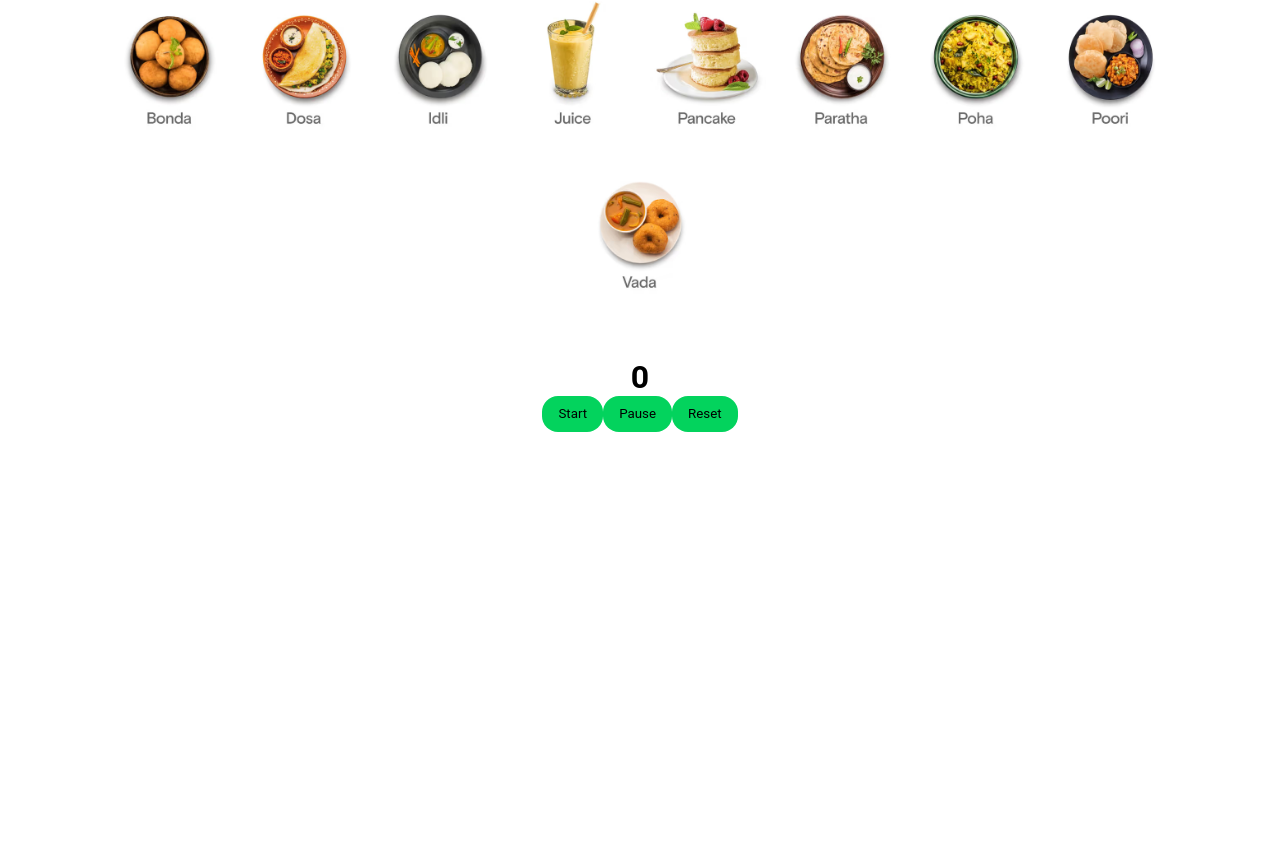
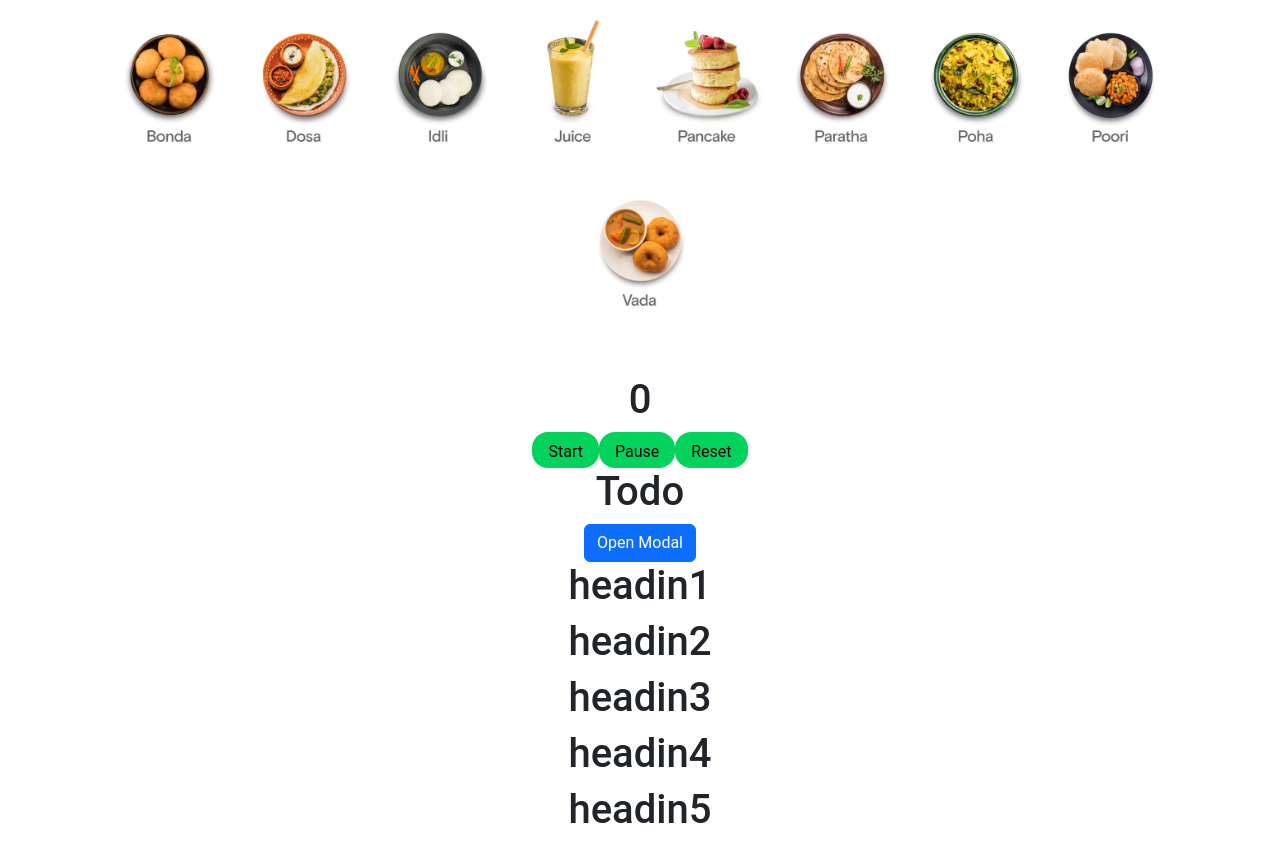
Before and after one commit to jeginilokeshreddy/foodorder, a React (Create React App) app: page / in a window 1280 px wide. Shown: the part 198-1040 px from the top of the page. Before the commit the page ends 800 px from the top, so only its background shows below. Built offline with nearby package versions, Linux system fonts and the light colour scheme.

Commit message:
useref array format-class-2

```diff
--- a/package.json
+++ b/package.json
@@ -13,6 +13,7 @@
     "@testing-library/react": "^13.4.0",
     "@testing-library/user-event": "^13.5.0",
     "axios": "^1.7.7",
+    "bootstrap": "^5.3.3",
     "json": "^11.0.0",
     "json-server": "^1.0.0-beta.3",
     "react": "^18.3.1",
--- a/src/components/displayitems/Displayitems.jsx
+++ b/src/components/displayitems/Displayitems.jsx
@@ -1,61 +1,258 @@
-
-import React, { useState, useEffect, useRef } from "react";
+import React, { useState, useRef } from "react";
 import "./Displayitem.scss"
 import itemimages from "../../asserts/Itemimages"
-import axios from "axios";
+import 'bootstrap/dist/css/bootstrap.min.css';
+import 'bootstrap/dist/js/bootstrap.bundle.min.js';
+import Todolist from "../todolist/Todolist";
 
 export default function Displayitems() {
     const [countervalue, setCounterValue] = useState(0);
     const [isRunning, setIsRunning] = useState(false);
+    const [showModal, setShowModal] = useState(false);  // Modal visibility state
+    const intervalRef = useRef(null);
+    const details = useRef([])
+    console.log(details);
+    //drop down data
+    const subjectsdata = ['Html', 'CSS', 'JavaScript', 'ReactJS']; // Subjects array
 
-    const intervelstop=useRef(null)
 
     const startfunction = () => {
-        if (!isRunning){
-            setIsRunning(true)
-            intervelstop.current=setInterval(() => {
-                setCounterValue((pre) => {
+        if (!isRunning) {
+            setIsRunning(true);
+            intervalRef.current = setInterval(() => {
+                setCounterValue((prev) => prev + 1);
+            }, 1000);
+        }
+    };
 
-                    return pre + 1
+    const pausefunction = () => {
+        setIsRunning(false);
+        clearInterval(intervalRef.current);
+    };
 
-                })
-            }, 1000)
-            console.log(intervelstop.current)
-        }
+    const resetfunction = () => {
+        setIsRunning(false);
+        clearInterval(intervalRef.current);
+        setCounterValue(0);
+    };
 
+    const toggleModal = () => {
+        setShowModal(!showModal);
+        debugger
     };
-    const pausefunction = () => {
-        setIsRunning(false)
-        clearInterval(intervelstop.current)
+    const setcolors = (event) => {
+      details.current.map((item, index) => {
+        item.classList.remove("primary");
+        debugger
+      });
+      event.target.classList.add("primary");
+      debugger
+    };
+
+    return (
+      <div>
+
+        <div className="Displayitem_section row_section flex">
+          {itemimages.map((item, index) => (
+            <img
+              className="item_image"
+              src={item.imagepath}
+              alt="item not found"
+              key={index}
+            />
+          ))}
+        </div>
+
+        <h1>{countervalue}</h1>
+        <button className="signup button" onClick={startfunction}>
+          Start
+        </button>
+        <button className="signup button" onClick={pausefunction}>
+          Pause
+        </button>
+        <button className="signup button" onClick={resetfunction}>
+          Reset
+        </button>
+
+        <div className="Todo_section">
+          <h1>Todo</h1>
+          <button className="btn btn-primary" onClick={toggleModal}>
+            Open Modal
+          </button>
+
+          {/* Modal */}
+
+          {showModal ? (
+            <div class="modal  show " style={{ display: "block" }}>
+              <div class="modal-dialog">
+                <div class="modal-content">
+                  <div class="modal-header">
+                    <h5 class="modal-title" id="exampleModalLabel">
+                      Modal title
+                    </h5>
+                    <button
+                      type="button"
+                      class="btn-close"
+                      onClick={toggleModal}
+                      aria-label="Close"
+                    ></button>
+                  </div>
+                  <div class="modal-body">
+                    <div className="container mt-5">
+                      <div className="row justify-content-center">
+                        <div className="">
+                          <div className="card p-4 shadow-sm">
+                            {/* onSubmit={handleSubmit} */}
+                            <form>
+                              <div className="form-group mb-3">
+                                <label htmlFor="firstName">First Name</label>
+                                <input
+                                  type="text"
+                                  className="form-control"
+                                  id="firstName"
+                                  name="firstName"
+                                  placeholder="Your name.."
+                                  // value={formData.firstName}
+                                  // onChange={handleChange}
+                                />
+                              </div>
+
+                              <div className="form-group mb-3">
+                                <label htmlFor="lastName">Last Name</label>
+                                <input
+                                  type="text"
+                                  className="form-control"
+                                  id="lastName"
+                                  name="lastName"
+                                  placeholder="Your last name.."
+                                  // value={formData.lastName}
+                                  // onChange={handleChange}
+                                />
+                              </div>
+
+                              <div className="form-group mb-3">
+                                <label htmlFor="country">Country</label>
+                                <select
+                                  className="form-control"
+                                  id="country"
+                                  name="country"
+                                  // value={formData.country}
+                                  // onChange={handleChange}
+                                >
+                                  {subjectsdata.map((item, index, array) => {
+                                    <option value="Canada">{item}</option>;
+                                  })}
+                                </select>
+                              </div>
+
+                              <div className="form-group mb-3">
+                                <label htmlFor="subject">Subject</label>
+                                <textarea
+                                  className="form-control"
+                                  id="subject"
+                                  name="subject"
+                                  placeholder="Write something.."
+                                  // value={formData.subject}
+                                  // onChange={handleChange}
+                                  rows="4"
+                                ></textarea>
+                              </div>
+
+                              <button
+                                type="submit"
+                                className="btn btn-success w-100"
+                              >
+                                Submit
+                              </button>
+                            </form>
+                          </div>
+                        </div>
+                      </div>
+                    </div>
+                  </div>
+                  <div class="modal-footer">
+                    <button
+                      type="button"
+                      class="btn btn-secondary"
+                      onClick={toggleModal}
+                    >
+                      Close
+                    </button>
+                    <button type="button" class="btn btn-primary">
+                      Save changes
+                    </button>
+                  </div>
+                </div>
+              </div>
+            </div>
+          ) : null}
+
+          <h1
+            ref={(ele) => {
+              details.current[0] = ele;
+            }}
+            onClick={(e) => {
+              console.log(details);
+              console.log(details.current);
+              setcolors(e)
+            }}
+          >
+            headin1
+          </h1>
+          <h1
+            ref={(ele) => {
+              details.current[1] = ele;
+            }}
+            onClick={(e) => {
+              console.log(details);
+              console.log(details.current);
+               setcolors(e);
+            }}
+          >
+            headin2
+          </h1>
+          <h1
+            ref={(ele) => {
+              details.current[2] = ele;
+            }}
+            onClick={(e) => {
+              console.log(details);
+              console.log(details.current);
+               setcolors(e);
+            }}
+          >
+            headin3
+          </h1>
+          <h1
+            ref={(ele) => {
+              details.current[3] = ele;
+            }}
+            onClick={(e) => {
+              console.log(details);
+              console.log(details.current);
+               setcolors(e);
+            }}
+          >
+            headin4
+          </h1>
+          <h1
+            ref={(ele) => {
+              details.current[4] = ele;
+            }}
+            onClick={(e) => {
+              console.log(details);
+              console.log(details.current);
+               setcolors(e);
+            }}
+          >
+            headin5
+          </h1>
+        </div>
+      </div>
+    );
 
 
-    };
-    const resetfunction = () => {
-        setIsRunning(false)
-        clearInterval(intervelstop.current)
-        setCounterValue(0)
-
-    };
-  return (
-    <div>
-          <div className="Displayitem_section row_section flex">
-              {itemimages.map((item, index) => (
-                  <img className="item_image" src={item.imagepath} alt="item not found" key={index} />
-              ))}
-          </div>
-          <h1>{countervalue}</h1>
-          <button className="signup button" onClick={startfunction} >Start</button>
-          <button className="signup button" onClick={pausefunction} >Pause</button>
-          <button className="signup button" onClick={resetfunction} >Reset</button>
-    </div>
-  )
+    // call means child nested
+    // call means request data
+    //https://youtu.be/DfILS_4FHKI?si=ccYn_4EskEomkibJ  how comprasion operator works in () and if() condition
 }
-//
-//
-//
-// useState
-// useRef
-// setInterval(() => {
-
-// }, interval);
-// clearInterval
--- /dev/null
+++ b/src/components/todolist/Todolist.jsx
@@ -0,0 +1,32 @@
+import React, { Component } from 'react'
+import 'bootstrap/dist/css/bootstrap.min.css';
+
+
+export default function Todolist() {
+  return (
+    <div className='Todo_section'>
+          <div className="modal" tabindex="-1">
+              <div className="modal-dialog">
+                  <div className="modal-content">
+                      <div className="modal-header">
+                          <h5 className="modal-title">Modal title</h5>
+                          <button type="button" className="btn-close" data-bs-dismiss="modal" aria-label="Close"></button>
+                      </div>
+                      <div className="modal-body">
+                          <p>Modal body text goes here.</p>
+                      </div>
+                      <div className="modal-footer">
+                          <button type="button" className="btn btn-secondary" data-bs-dismiss="modal">Close</button>
+                          <button type="button" className="btn btn-primary">Save changes</button>
+                      </div>
+                  </div>
+              </div>
+          </div>
+    </div>
+  )
+}
+
+
+// String
+// object
+// Array
```
Also changed, not shown: 1 other file (tests, documents, lock files or other folders).
